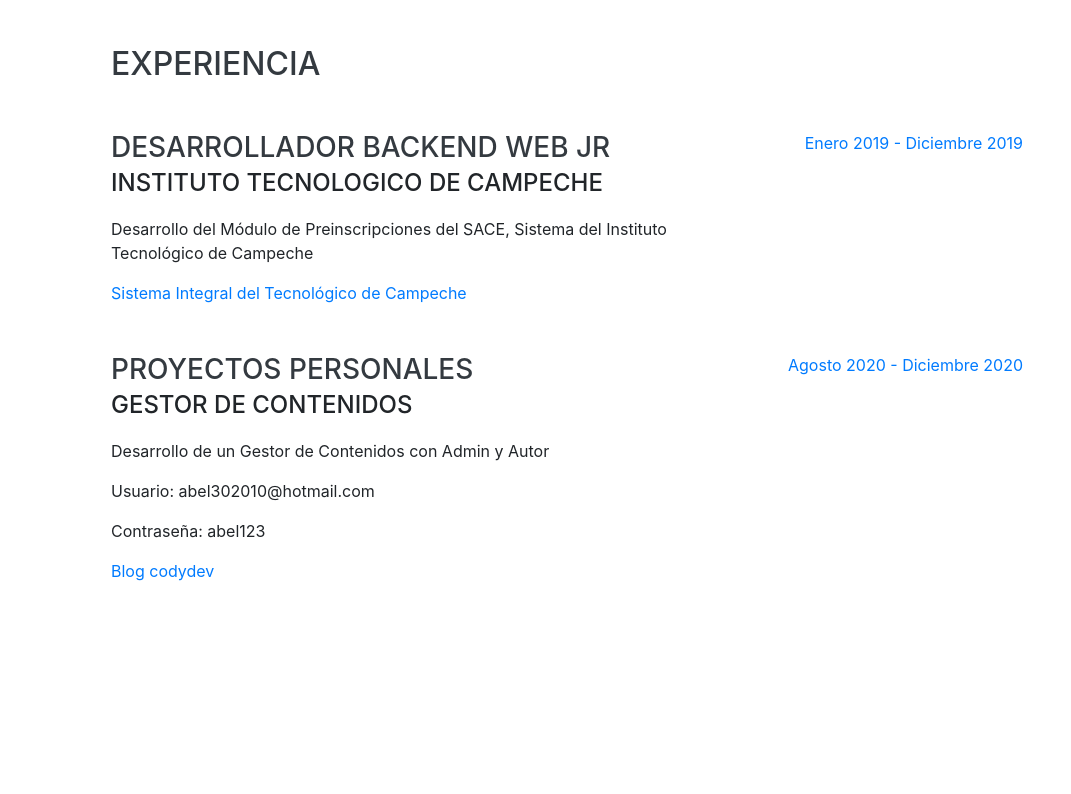
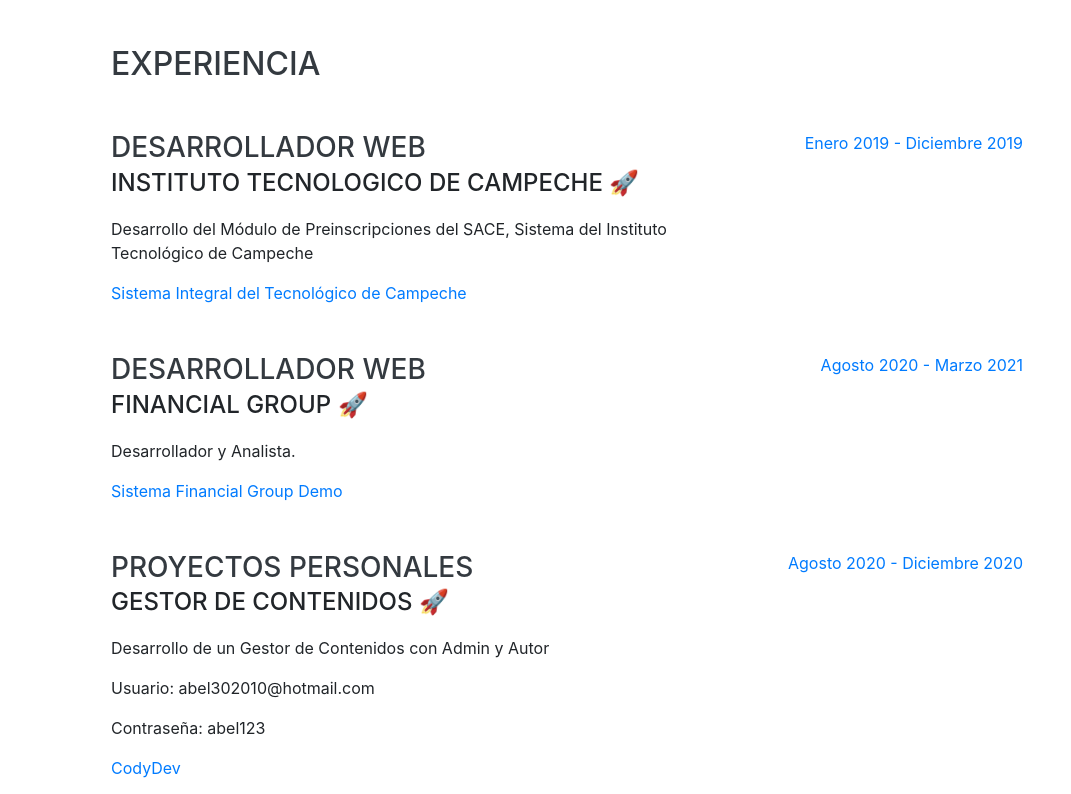
Before and after one commit to abelarcos/AbelArcosPerez.github.io, a website with bundled scripts: page index.html in a window 1280 px wide. Shown: the part 804-1598 px from the top of the page, without its empty margins (209-1280 px from the left). Built offline with nearby package versions, Linux system fonts and the light colour scheme; a web font is replaced by a local one.

Commit message:
agregando modificaciones curriculum

```diff
--- a/index.html
+++ b/index.html
@@ -107,8 +107,8 @@
 
         <div class="resume-item d-flex flex-column flex-md-row justify-content-between mb-5">
           <div class="resume-content">
-            <h3 class="mb-0">Desarrollador Backend Web Jr</h3>
-            <div class="subheading mb-3">Instituto Tecnologico de Campeche</div>
+            <h3 class="mb-0">Desarrollador Web </h3>
+            <div class="subheading mb-3">Instituto Tecnologico de Campeche 🚀</div>
             <p>Desarrollo del Módulo de Preinscripciones del SACE, Sistema del Instituto Tecnológico de Campeche</p>
 
              <a target="_blank" href="https://sace.itcampeche.edu.mx"> Sistema Integral del Tecnológico de Campeche</a>
@@ -120,12 +120,25 @@
 
         <div class="resume-item d-flex flex-column flex-md-row justify-content-between mb-5">
           <div class="resume-content">
+            <h3 class="mb-0">Desarrollador  Web </h3>
+            <div class="subheading mb-3">Financial Group 🚀</div>
+            <p>Desarrollador y Analista.</p>
+
+             <a target="_blank" href="http://softcredito.com/demos/dmo_unico2020Conta/app/"> Sistema Financial Group Demo</a>
+          </div>
+          <div class="resume-date text-md-right">
+            <span class="text-primary">Agosto 2020 - Marzo 2021</span>
+          </div>
+        </div>
+
+        <div class="resume-item d-flex flex-column flex-md-row justify-content-between mb-5">
+          <div class="resume-content">
             <h3 class="mb-0">Proyectos Personales</h3>
-            <div class="subheading mb-3">Gestor de Contenidos</div>
+            <div class="subheading mb-3">Gestor de Contenidos 🚀</div>
             <p>Desarrollo de un Gestor de Contenidos con Admin y Autor</p>
             <p>Usuario: abel302010@hotmail.com</p>
             <p>Contraseña: abel123</p>
-             <a target="_blank" href="https://codydeveloper.herokuapp.com/login">Blog codydev</a>
+             <a target="_blank" href="https://codydeveloper.herokuapp.com/login">CodyDev</a>
           </div>
           <div class="resume-date text-md-right">
             <span class="text-primary">Agosto 2020 - Diciembre 2020</span>
@@ -198,8 +211,6 @@
           </div>
 
         </div>
-
-
 
       </div>
     </section>
```
